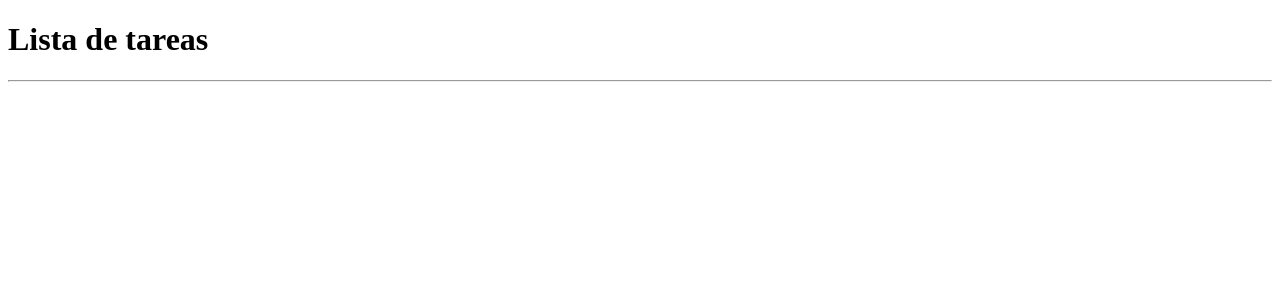
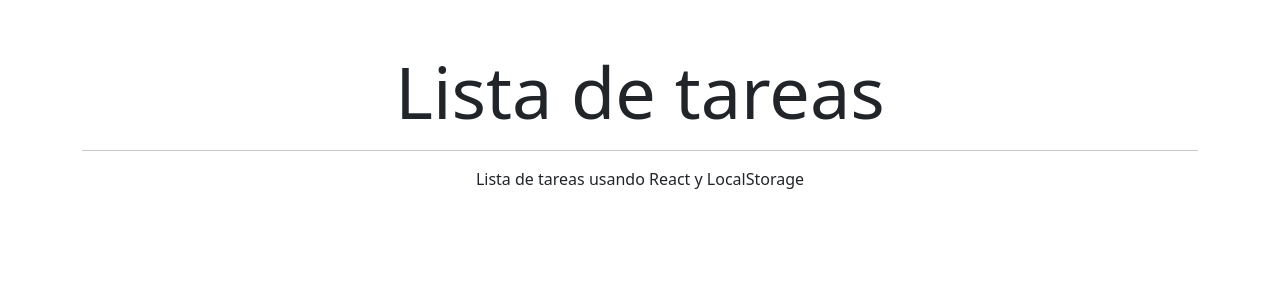
Before and after one commit to valeormaechea/listaTareas, a React (Create React App) app: page / in a window 1280 px wide. Shown: the top 300 px of the page. Built offline with nearby package versions, Linux system fonts and the light colour scheme.

Commit message:
ultima parte clase del 21/7

```diff
--- a/src/App.js
+++ b/src/App.js
@@ -1,10 +1,15 @@
 import React from "react";
+import Subtitulo from "./components/Subtitulo";
 import Titulo from "./components/Titulo";
+import "bootstrap/dist/css/bootstrap.min.css";
 
 const App = () => {
   return (
     <div>
-      <Titulo></Titulo>
+      <section className="container my-5">
+        <Titulo></Titulo>
+        <Subtitulo />
+      </section>
     </div>
   );
 };
--- /dev/null
+++ b/src/components/Subtitulo.js
@@ -0,0 +1,11 @@
+import React, { Component } from "react";
+
+class Subtitulo extends Component {
+  render() {
+    return (
+      <p className="text-center">Lista de tareas usando React y LocalStorage</p>
+    );
+  }
+}
+
+export default Subtitulo;
--- a/src/components/Titulo.js
+++ b/src/components/Titulo.js
@@ -3,7 +3,7 @@ import React from "react";
 const Titulo = () => {
   return (
     <div>
-      <h1>Lista de tareas</h1>
+      <h1 className="text-center display-2">Lista de tareas</h1>
       <hr />
     </div>
   );
```
